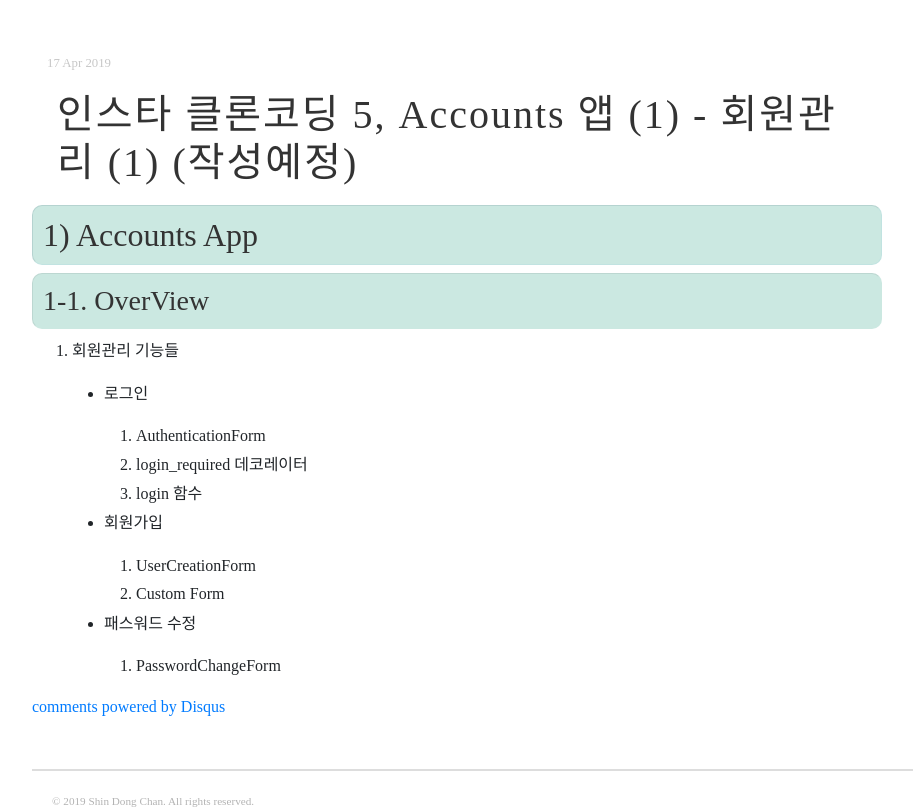
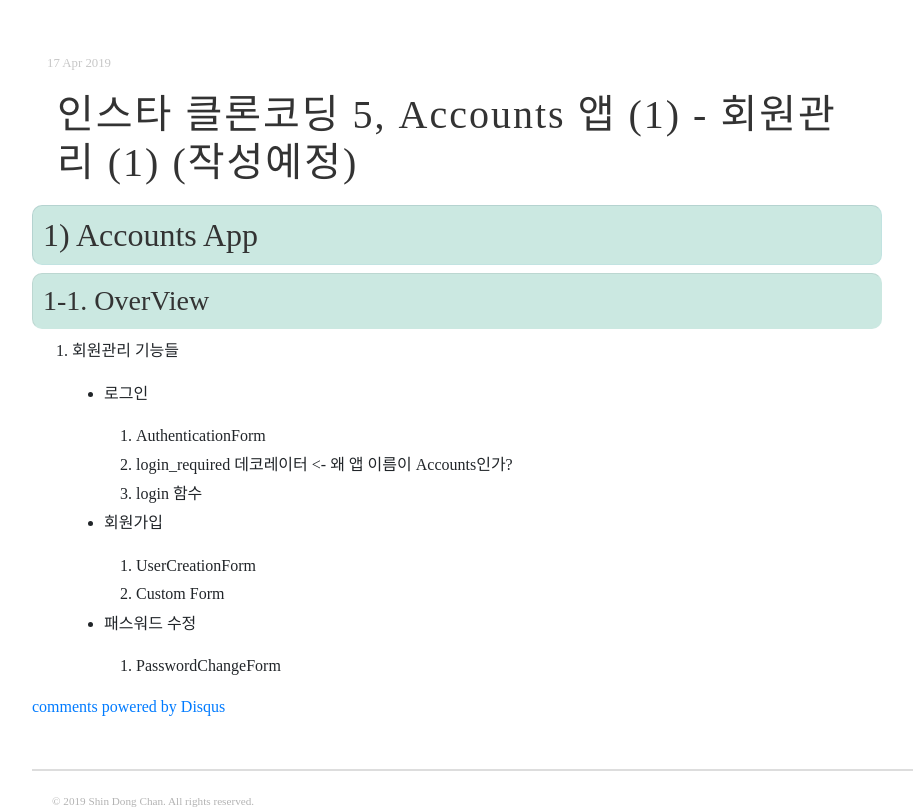
Before and after one commit to DongChanS/DongChanS.github.io, a Jekyll site: the page built from _posts/2019-04-17-50.md, in a window 1280 px wide and 1172 px high. Shown: the part 362-1172 px from the top of the window, without its empty margins (96-1009 px from the left). Built offline with Jekyll 4.4.1, drawn with Linux system fonts in a browser that asks for light colours; nearby versions of some CDN libraries; some web fonts are replaced; comment, search, counter and statistics services are not loaded.

Commit message:
Update 2019-04-17-50.md

```diff
--- a/_posts/2019-04-17-50.md
+++ b/_posts/2019-04-17-50.md
@@ -15,7 +15,7 @@ category : 'Django'
    * 로그인
 
      1. AuthenticationForm
-     2. login_required 데코레이터
+     2. login_required 데코레이터 <- 왜 앱 이름이 Accounts인가?
      3. login 함수
 
    * 회원가입
```
